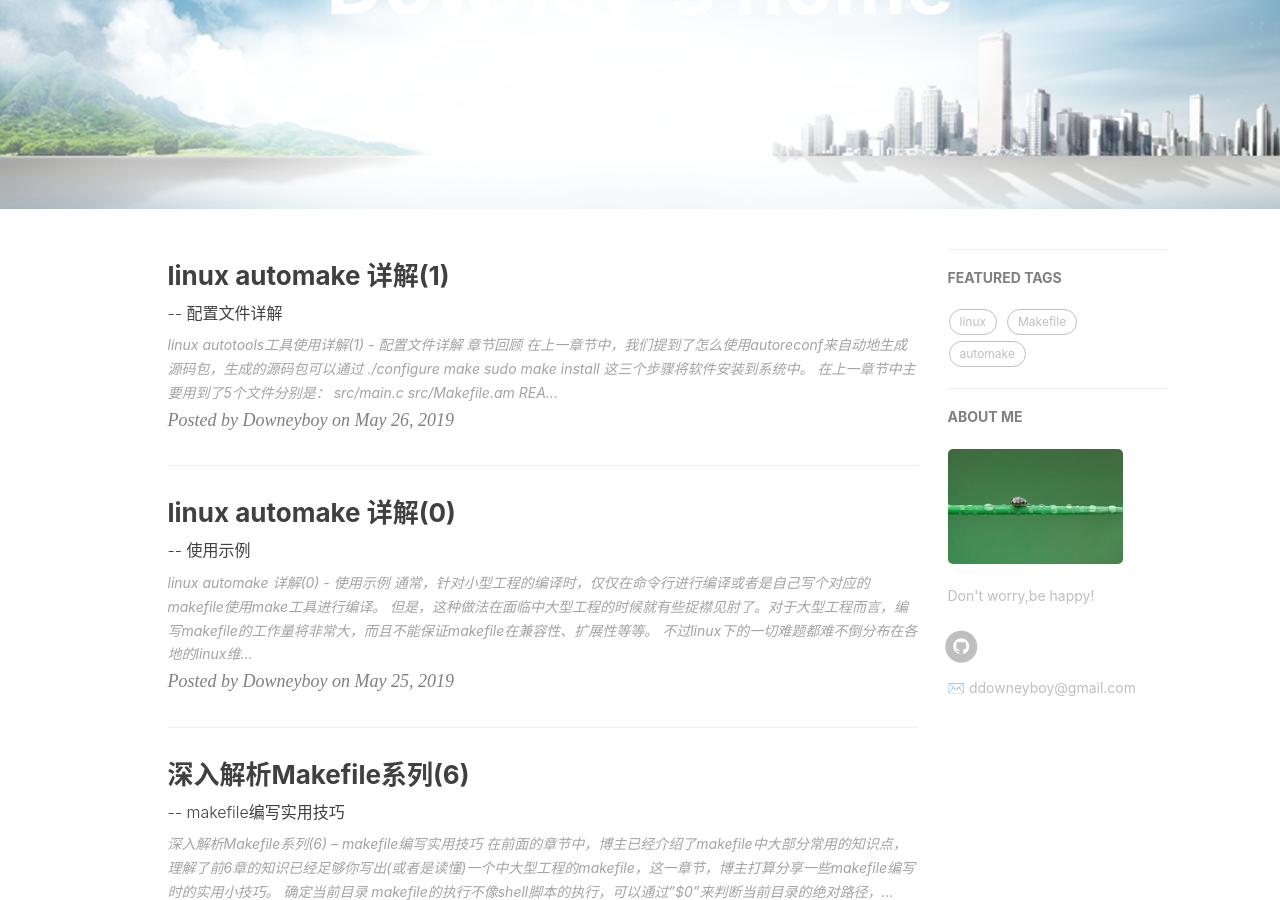
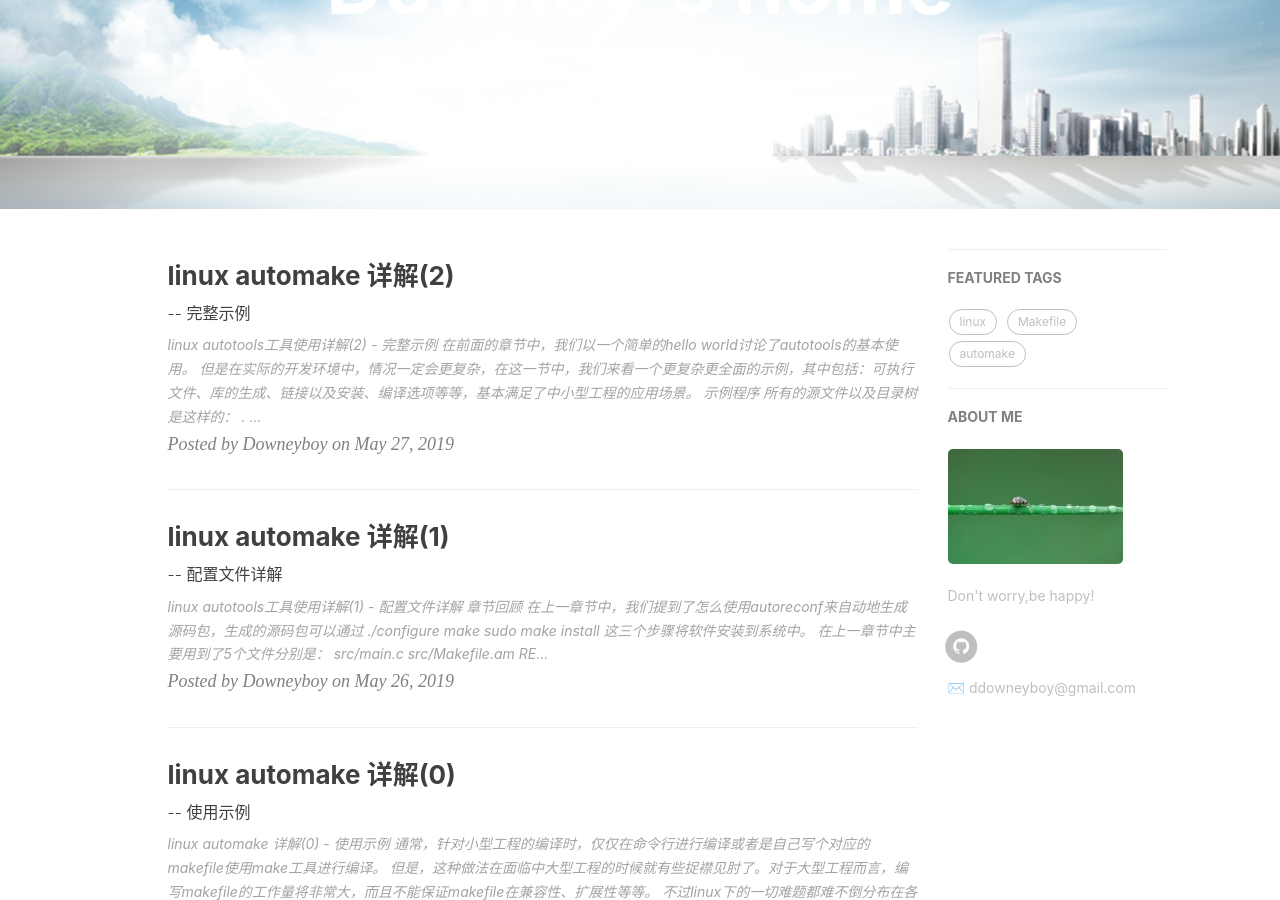
Before and after one commit to downeyboy/downeyboy.github.io, a Jekyll site: the page built from index.html, in a window 1280 px wide and 900 px high, scrolled down 297 px. Built offline with Jekyll 4.4.1, drawn with Linux system fonts in a browser that asks for light colours; nearby versions of some CDN libraries; Markdown is read by kramdown in place of the engine named in the settings; the list of posts is cut into pages by our own code; comment, search, counter and statistics services are not loaded; some of the changed lines change nothing that is shown.

Commit message:
add : automake-2

````diff
--- a/_posts/2019-05-25-automake_series_0.md
+++ b/_posts/2019-05-25-automake_series_0.md
@@ -76,17 +76,12 @@ src/main.c src/Makefile.am README Makefile.am configure.ac
 ```
 #include <config.h>
 #include <stdio.h>
-```
 
-
-
-```
-int
-main (void)
+int main (void)
 {
-puts ("Hello World!");
-puts ("This is " PACKAGE_STRING ".");
-return 0;
+    puts ("Hello World!");
+    puts ("This is " PACKAGE_STRING ".");
+    return 0;
 }
 ```
 
@@ -146,12 +141,30 @@ src/Makefile
 AC_OUTPUT
 ```
 
+****
 
+### 创建公共文件
+在新版本中的autotools中，除了上述源文件，还要求以下几个文件的存在：
+```
+AUTHORS   COPYING   ChangeLog   NEWS
+```
+AUTHORS包含作者信息。
+
+COPYING中包含版权信息。
+
+ChangeLog包含变更的版本信息，通常这个文件对于包的维护是至关重要的。
+
+NEWS包含一些新发布的包信息。
+
+所以，我们通过以下指令手动创建这些文件,然后填入相应信息(可选，空文件可以，但是文件必须存在)：
+```
+touch AUTHORS COPYING ChangeLog NEWS
+```
 
 ****
 
 ### 调用autotools指令
-创建并配置完上述五个文件，我们就可以开始生成源码包的工作了。
+创建并配置完上述五个文件和生成了一些控制文件，我们就可以开始生成源码包的工作了。
 
 首先，执行下面的指令生成一些必要的文件：
 
--- /dev/null
+++ b/_posts/2019-05-27-automake_series_2.md
@@ -0,0 +1,287 @@
+---
+layout:     post
+title:      linux automake 详解(2)
+subtitle:      -- 完整示例
+date:       2019-05-27
+author:     Downeyboy
+header-img: img/blog-post-bg.jpg
+catalog: true
+tags:	    linux automake
+---
+
+
+# linux autotools工具使用详解(2) - 完整示例
+在前面的章节中，我们以一个简单的hello world讨论了autotools的基本使用。
+
+但是在实际的开发环境中，情况一定会更复杂，在这一节中，我们来看一个更复杂更全面的示例，其中包括：可执行文件、库的生成、链接以及安装、编译选项等等，基本满足了中小型工程的应用场景。
+
+
+****
+
+## 示例程序
+所有的源文件以及目录树是这样的：
+
+
+```
+.
+├── AUTHORS
+├── ChangeLog
+├── configure.ac
+├── COPYING
+├── Makefile.am
+├── NEWS
+├── README
+└── src
+├── main.c
+├── Makefile.am
+├── share_lib
+│   ├── Makefile.am
+│   ├── share_lib.c
+│   └── share_lib.h
+└── static_lib
+├── Makefile.am
+├── static_lib.c
+└── static_lib.h
+```
+
+AUTHORS、ChangeLog、COPYING、NEWS、README属于源码包的各类描述文件，这些文件的作用基本上通过名称就可以明白，这里就不过多描述了。
+
+***
+
+其中，源代码的目录是这样的：
+
+
+```
+.
+└── src
+├── main.c
+├── share_lib
+│   ├── share_lib.c
+│   └── share_lib.h
+└── static_lib
+├── static_lib.c
+└── static_lib.h
+```
+
+顶层目录下不存在源代码，所有源代码都放置在src/目录中，
+
+main.c为主函数文件
+
+share_lib/目录下的文件将被编译为动态库，在执行make clean时将被安装到系统目录
+
+static_lib/目录下的文件将被编译为静态库，只是在编译时使用，并不安装到系统目录中
+
+按照惯例，主要的关注点在于configure.ac和Makefile.am文件。
+
+****
+
+### configure.ac
+configure.ac文件的内容是这样的：
+
+
+```
+1 AC_PREREQ([2.69])
+2 AC_INIT([Downey-package],[1.0.0],[linux_downey@sina.com])
+3 AM_INIT_AUTOMAKE(-Wall)
+4
+5 AC_DEFINE([CUST_VALUE],[123],[Customize value])
+6
+7 LT_INIT
+8 AC_PROG_CC
+9 AC_PROG_RANLIB
+10 AM_PROG_AR
+11 AC_PROG_INSTALL
+12 AC_PROG_MKDIR_P
+13 AC_CHECK_FILE(/usr/bin/install,echo find file,echo can not find file)
+14
+15 AC_CONFIG_HEADERS([config.h])
+16 AC_CONFIG_SRCDIR([src/])
+17 AC_CONFIG_FILES([
+18         Makefile
+19         src/Makefile
+20         src/share_lib/Makefile
+21         src/static_lib/Makefile
+22 ])
+```
+
+
+对于其中大部分的参数在前两节中都有提及，这里不过多赘述，这里我们需要关注configure.ac中以下几个宏参数：
+* 第五行，表示自定义一个宏，语法为
+
+    ```
+    AC_DEFINE([variable],[value],[describe..])
+    ```
+    第一个参数为宏名，第二个函数为宏的值，第三个参数为对于这个宏的说明。
+    这个宏最终的效果是：在AC_CONFIG_HEADERS宏指定的文件中生成一个C/C++的宏，在这个示例中是config.h，这个头文件可以被我们源代码中任何源文件包含并使用，查看config.h的内容是这样的：
+    ```
+    /* Customize value */
+    #define CUST_VALUE 123
+    /* Define to the version of this package. */
+    #define PACKAGE_VERSION "1.0.0"
+    ```
+
+* 第七行，LT_INIT表示在编译动态库时使用libtool工具进行编译，libtool工具来处理动态库相比直接编译.so文件具有更好的跨平台性能。
+* 第九、十行：AC_PROG_RANLIB，AM_PROG_AR，在需要编译库函数时，需要ranlib(linux下的程序)的支持。AM_PROG_AR是检查主机上的ar(一个打包程序)是否存在。
+* 第十一、十二行：AC_PROG_INSTALL、AC_PROG_MKDIR_P，分别检查/usr/bin/install和mkdir -p指令是否支持，前者是安装程序，后者是创建目录的程序。这一部分一般默认都支持，不写也可以。
+* 第十三行 ： 这一行纯粹是博主为了演示而添加，AC_CHECK_FILE的语法是这样的：
+    ```
+    AC_CHECK_FILE([file]，[action if exist],[action if does not exist])
+    ```
+    即查看主机上某个文件是否存在，如果存在则执行第二个参数中指令，否则执行第三个参数中的指令，指令由shell解析。
+
+* 第十六行：AC_CONFIG_SRCDIR,表示检查目标源文件或源文件目录是否存在。
+* 第十七行 ： 指定需要生成Makefile的目录，在前面章节中有提到。
+
+
+****
+
+### Makefile.am
+在本示例中一共需要四个Makefile：top、src/、src/static_lib、src/share_lib/，依次看看这些Makefile的内容：
+Makefile.am:
+
+
+```
+1 SUBDIRS = src src/share_lib/ src/static_lib/
+2 dist_doc_DATA = README
+```
+
+由于顶层Makefile中并不存在源代码，所以只需要指定需要递归执行的子目录Makefile即可。
+
+***
+
+src/Makefile.am:
+
+```
+1 SUBDIRS = share_lib/ static_lib/
+2 bin_PROGRAMS = helloDowney
+3 helloDowney_CFLAGS = -g -Istatic_lib -Ishare_lib
+4 helloDowney_SOURCES = main.c
+5 helloDowney_LDADD = static_lib/libstatic_hello.a  share_lib/libhello.la
+```
+
+同样的，因为src/目录下存在子目录，所以同样先要处理子目录中的Makefile。
+当前目录下存在main.c文件，所以可执行文件在当前目录下进行编译，第二、三、四行指定可执行文件的名称，编译参数以及依赖的源文件。
+
+第五行指定了编译当前可执行文件需要链接的库文件，这里指定库文件可以直接指定库文件所在目录，而不需要像Makefile中那样使用-L、-l参数来指定目录以及文件名。
+
+***
+
+src/static_lib/Makefile.am:
+
+
+```
+1 noinst_LIBRARIES = libstatic_hello.a
+2 libstatic_hello_a_SOURCES = static_lib.c static_lib.h
+```
+
+由于静态库直接编译进可执行文件中，所以不需要安装到系统目录中，我们可以使用noinst_前缀进行修饰，表示不安装。
+
+***
+src/share_lib/Makefile.am:
+
+
+```
+1 lib_LTLIBRARIES = libhello.la
+2 libhello_la_SOURCES = share_lib.c share_lib.h
+3 libhello_la_CFLAGS = -shared -fPIC
+```
+
+在编译动态库的时候并非使用通用的.so文件，而是使用libtool工具来对动态库进行处理，由于动态库的特殊性，直接编译生成.so的做法并没有很好的可移植性，libtool是一个通用库支持程序，将使用动态库的复杂性隐藏在统一、可移植的接口中，实现动态库的高可移植性。
+
+所以这里使用的是libtool的语法，库的后缀为.la而不是.so，同时，编译动态库通常需要使用-shared -fPIC选项。
+
+第一行中的lib_LTLIBRARIES则表示在安装时将被会安装到/usr/local/lib中。
+
+****
+
+## 构建源码包
+就像一章中提到的一样，只要准备好了相应的源文件，构建整个软件包就只需要一条指令：
+
+
+```
+autoreconf --install
+```
+
+
+**需要注意的是，某些系统上没有安装libtool，需要使用以下指令进行安装：**
+
+
+```
+sudo apt-get install libtool
+```
+
+
+****
+
+## 源码包的使用
+同样的，我们可以使用以下指令进行编译安装：
+* ./configure
+* make
+* sudo make install
+
+**同时有一点需要注意，默认情况下，在安装时动态库将会被copy到/usr/local/lib目录中。**
+**在程序运行的时候，会在系统目录中寻找动态库并尝试链接，但是/usr/local/lib并非默认的系统库目录，所以会出现以下情况：**
+
+
+```
+helloDowney: error while loading shared libraries: libhello.so.0: cannot open shared object file: No such file or directory
+```
+
+**表示找不到动态库**。
+
+对于这个问题，有两种解决方案：
+* 将/usr/local/lib目录添加到系统库目录中，操作方式是这样的：
+```
+sudo sh -c "echo /usr/local/lib >> /etc/ld.so.conf"
+sudo ldconfig
+```
+先将/usr/local/lib添加到系统配置文件中，然后再调用ldconfig，其作用相当于刷新配置文件，重新载入。
+
+* 将共享库的安装路径修改为/usr/bin或者其他系统默认的库路径。
+具体做法为：将src/share_lib/Makefile.am修改为以下内容
+```
+1 override prefix = /usr
+2
+3 lib_LTLIBRARIES = libhello.la
+4 libhello_la_SOURCES = share_lib.c share_lib.h
+5 libhello_la_CFLAGS = -shared -fPIC
+```
+唯一修改的内容为第一行：
+```
+override prefix = /usr
+```
+
+在Makefile.am语法中，${prefix}变量的默认值是/usr/local，在安装时默认会安装到这个目录相对应目录下，所以我们只需要在Makefile.am中修改这个变量，即可实现安装目录的修改。
+
+上述示例是将/usr/local修改为/usr目录。
+
+下文中列出了常用的内置变量对应的安装目录：
+```
+prefix --- /usr/local
+exec_prefix --- ${prefix}
+bindir --- ${exec_prefix}/bin
+libdir --- ${exec_prefix}/lib
+…
+includedir --- ${prefix}/include
+datarootdir --- ${prefix}/share
+datadir	--- ${datarootdir}
+mandir --- ${datarootdir}/man
+infodir	--- ${datarootdir}/info
+docdir	--- ${datarootdir}/doc/${PACKAGE}
+```
+***
+
+除了修改Makefile.am文件以外，还有另一种方法，就是通过命令行的方式覆盖默认的变量值：
+
+
+```
+./config --prefix /usr
+```
+
+但是这种改变将作用于所有的Makefile。
+
+
+****
+
+### 示例源码
+[点击获取github源码地址](https://github.com/linux-downey/automake_example)
````
Also changed, not shown: _posts/2019-05-26-automake_series_1.md (+2 -2 lines).
